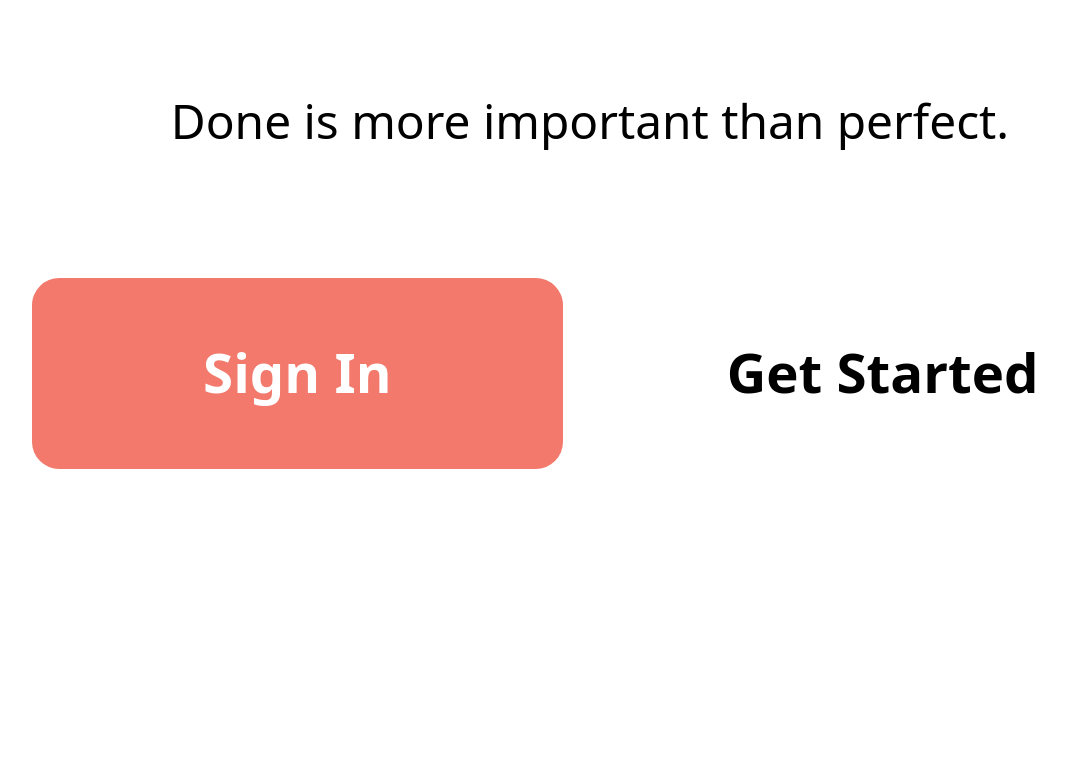
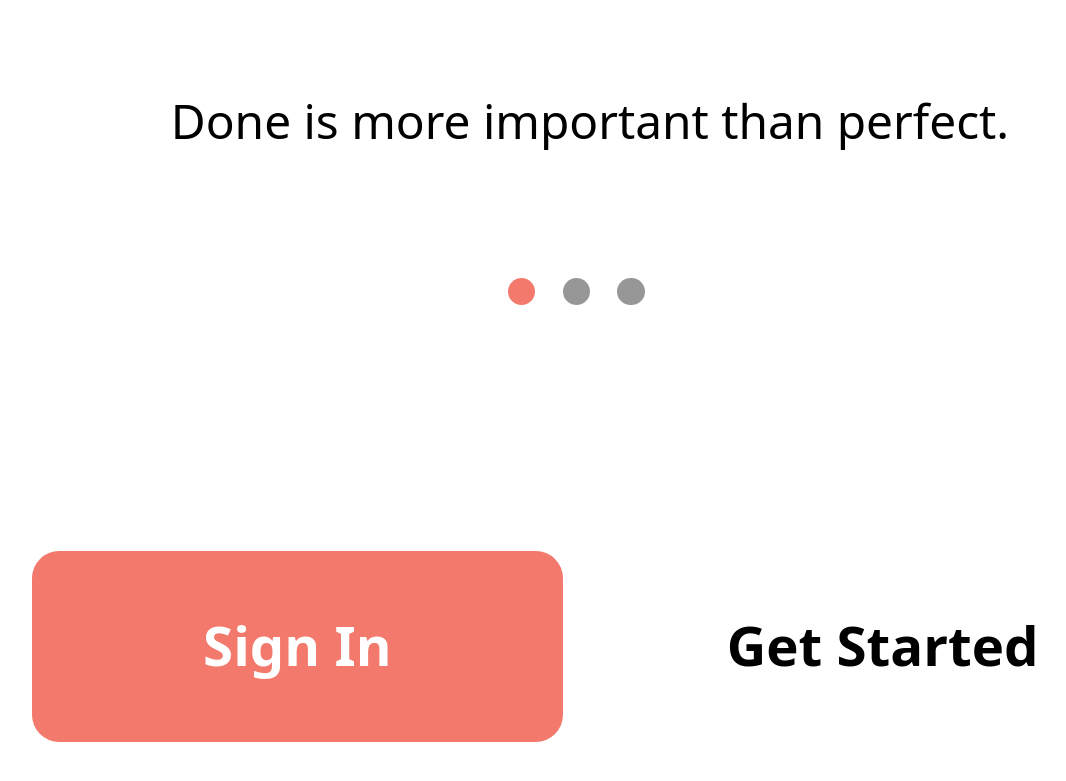
Before and after one commit to Yibo-Hao/finance, a Vue app in the folder fe/: page / in a window 1280 px wide. Shown: the part 1733-2514 px from the top of the page, without its empty margins (50-1116 px from the left). Before the commit the page ends 2311 px from the top, so only its background shows below. Built offline with nearby package versions, Linux system fonts and the light colour scheme.

Commit message:
使用 useSwipe 进行首页图片轮播

```diff
--- a/fe/src/hooks/useSwipe.tsx
+++ b/fe/src/hooks/useSwipe.tsx
@@ -24,6 +24,7 @@ export const useSwipe = (element: Ref<HTMLElement | null>) => {
     })
 
     const onStart = (e: TouchEvent) => {
+        e.preventDefault();
         start.value = {
             x: e.touches[0].clientX,
             y: e.touches[0].clientY
@@ -49,9 +50,7 @@ export const useSwipe = (element: Ref<HTMLElement | null>) => {
     onMounted(() => {
         if (!element.value) return;
         element.value.addEventListener('touchstart', onStart)
-
         element.value.addEventListener('touchmove', onMove)
-
         element.value.addEventListener('touchend', onEnd)
     })
 
--- a/fe/src/pages/Welcome.tsx
+++ b/fe/src/pages/Welcome.tsx
@@ -1,29 +1,73 @@
-import { defineComponent, ref, watchEffect } from 'vue';
+import { TransitionGroup, defineComponent, ref, watchEffect } from 'vue';
 import { useRouter } from 'vue-router';
 
-import Img from '../assets/welcome/welcome_page_01.png';
+import Img01 from '../assets/welcome/welcome_page_01.png';
+import Img02 from '../assets/welcome/welcome_page_02.png';
+import Img03 from '../assets/welcome/welcome_page_03.png';
 import { useSwipe } from '../hooks/useSwipe';
 
 export const Welcome = defineComponent({
     setup() {
+        // sign in
         const router = useRouter();
         const toSignIn = () => {
             router.push('/sign-in');
         };
 
-        const refMain = ref<HTMLElement | null>(null);
-        const {direction, distance} = useSwipe(refMain);
+        // slide show
+        const refImgs = ref([
+            Img01,
+            Img02,
+            Img03
+        ]);
+        const refCurImgIndex = ref(0);
+        const refImgsWrapper = ref<HTMLElement | null>(null);
+        const {swiping, direction, distance} = useSwipe(refImgsWrapper);
+        watchEffect(() => {
+            if (!direction.value || !distance.value) return;
+            if (!swiping.value && direction.value === 'left' && Math.abs(distance.value.x) > (screen.width/2)) {
+                refCurImgIndex.value++;
+            }
 
-        watchEffect(() => {
-            console.log(direction.value);
+            if (!swiping.value && direction.value === 'right' && Math.abs(distance.value.x) > (screen.width/2)) {
+                refCurImgIndex.value--;
+            }
         })
 
         return () => (
             <div class="flex justify-between flex-col min-h-dvh py-8 bg-white">
-                <main class="px-2.5" ref={refMain}>
-                    <div class="relative">
-                        <div class="w-full h-0 pt-[122%]" />
-                        <img src={Img} class="absolute top-0 left-0 w-full" />
+                <main class="px-2.5">
+                    <div ref={refImgsWrapper} class="relative overflow-hidden">
+                        {
+                            refImgs.value.map((img, index) => {
+                                return (
+                                    <TransitionGroup
+                                        enterActiveClass='ease-in-out duration-300 transition-translate'
+                                        leaveActiveClass='ease-in-out duration-300 transition-translate !absolute top-0'
+                                        enterFromClass={direction.value === "left" ? "translate-x-[100vw]" : "-translate-x-[100vw]"}
+                                        leaveToClass={direction.value === "left" ? "-translate-x-[100vw]" : "translate-x-[100vw]"}
+                                     >
+                                        {
+                                            index === Math.abs(refCurImgIndex.value % refImgs.value.length)
+                                            ? <div
+                                                class={{
+                                                    'w-full': true,
+                                                    relative: true
+                                                }}
+                                                key={index}
+                                            >
+                                                <div class="w-full h-0 pt-[122%]" />
+                                                <img
+                                                    src={img}
+                                                    class="absolute top-0 left-0 w-full"
+                                                />
+                                            </div>
+                                            : null
+                                        }
+                                    </TransitionGroup>
+                                )
+                            })
+                        }
                     </div>
 
                     <div class="text-xl text-center py-5 font-bold">
@@ -32,6 +76,24 @@ export const Welcome = defineComponent({
 
                     <div class="text-sm	text-center">
                         Done is more important than perfect.
+                    </div>
+
+                    <div class="flex justify-center items-center py-9">
+                        {
+                            refImgs.value.map((img, index) => {
+                                const isCurrent = index === Math.abs(refCurImgIndex.value % refImgs.value.length);
+                                return (
+                                    <div
+                                        class={{
+                                            'w-2 h-2 mr-2 rounded-full': true,
+                                            'bg-main-yellow': isCurrent,
+                                            'bg-main-gray': !isCurrent
+                                        }}
+                                        key={index}
+                                    />
+                                )
+                            })
+                        }
                     </div>
                 </main>
 
--- a/fe/tailwind.config.js
+++ b/fe/tailwind.config.js
@@ -7,7 +7,8 @@ module.exports = {
   theme: {
     extend: {
       backgroundColor: {
-        'main-yellow': '#F2796B'
+        'main-yellow': '#F2796B',
+        'main-gray': '#979797'
       }
     },
   },
```
Also changed, not shown: fe/src/assets/welcome/welcome_page_02.png (added), fe/src/assets/welcome/welcome_page_03.png (added).
